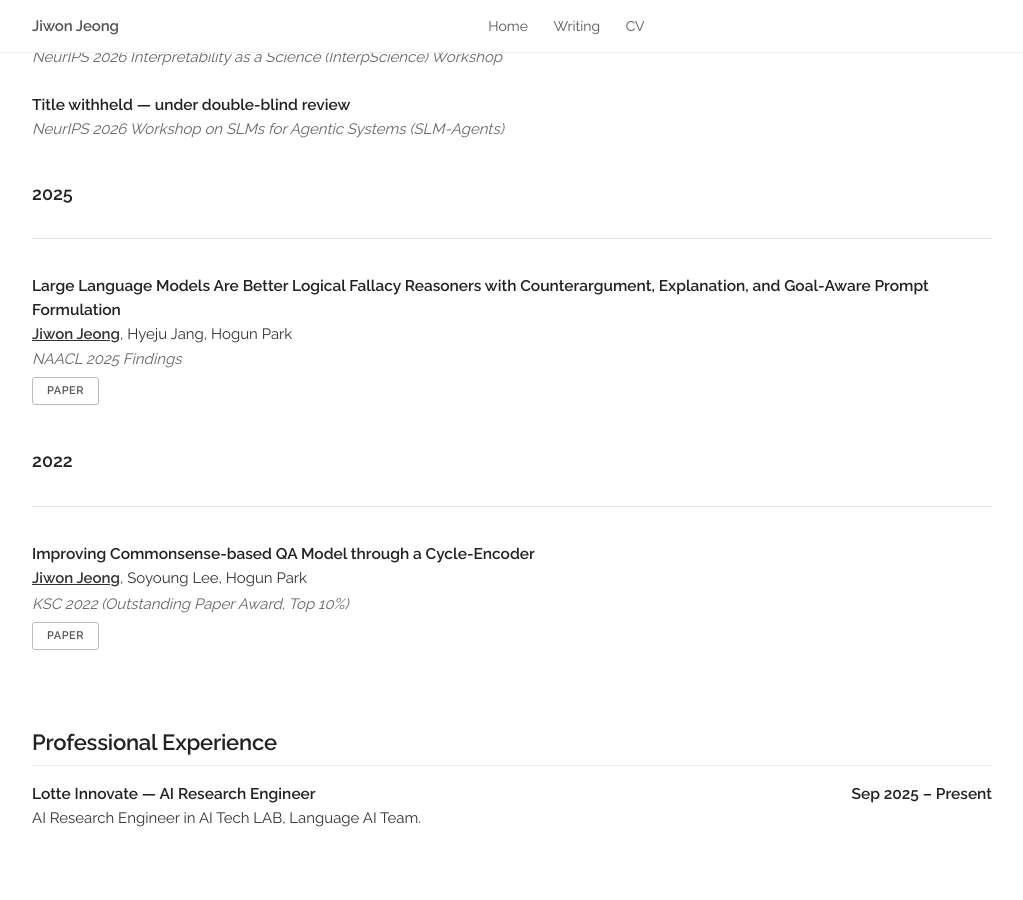
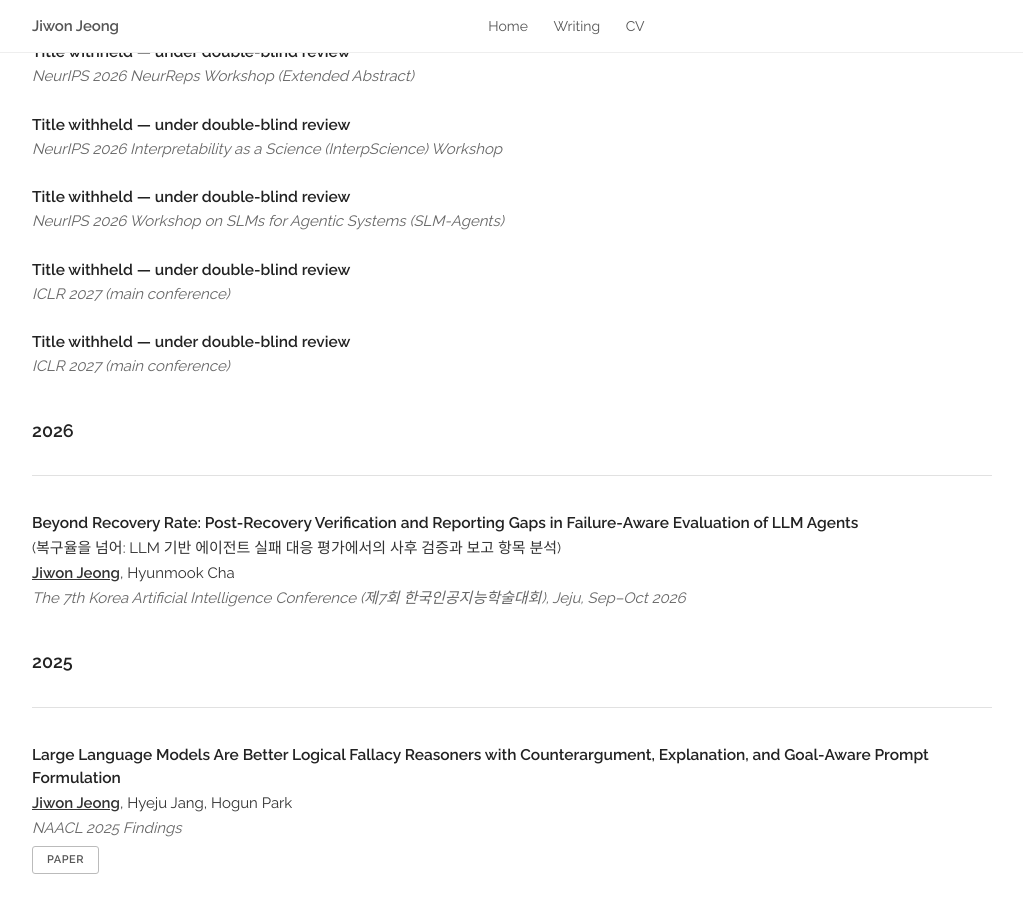
Before and after one commit to jw9603/jw9603.github.io, a Jekyll site: the page built from index.html, in a window 1280 px wide and 900 px high, scrolled down 1670 px. Shown: the whole window, without its empty margins (128-1151 px from the left). Built offline with Jekyll 4.4.1, drawn with Linux system fonts in a browser that asks for light colours; a style sheet for code colours, icons or effects is not loaded; some of the changed text lies outside the part shown.

Commit message:
Add ICLR 2027 submissions and 7th Korea AI Conference accepted paper

```diff
--- a/index.html
+++ b/index.html
@@ -66,6 +66,16 @@ description: AI Research Engineer — NLP, LLM Reasoning
   <!-- ========== News ========== -->
   <div class="docs-section" id="news">
     <h5>News</h5>
+
+    <div class="news-item">
+      <b class="news-date">Sep 2026</b>
+      Our paper <i>"Beyond Recovery Rate: Post-Recovery Verification and Reporting Gaps in Failure-Aware Evaluation of LLM Agents"</i> was accepted to the <b>7th Korea Artificial Intelligence Conference</b> (제7회 한국인공지능학술대회). To be presented in Jeju, Sep 29 – Oct 1, 2026.
+    </div>
+
+    <div class="news-item">
+      <b class="news-date">Sep 2026</b>
+      Submitted two papers to <b>ICLR 2027</b> (under review).
+    </div>
 
     <div class="news-item">
       <b class="news-date">Aug – Sep 2026</b>
@@ -161,6 +171,36 @@ description: AI Research Engineer — NLP, LLM Reasoning
         <div class="twelve columns">
           <p class="title"><b>Title withheld — under double-blind review</b></p>
           <p><i>NeurIPS 2026 Workshop on SLMs for Agentic Systems (SLM-Agents)</i></p>
+        </div>
+      </div>
+    </div>
+
+    <div class="paper">
+      <div class="row">
+        <div class="twelve columns">
+          <p class="title"><b>Title withheld — under double-blind review</b></p>
+          <p><i>ICLR 2027 (main conference)</i></p>
+        </div>
+      </div>
+    </div>
+
+    <div class="paper">
+      <div class="row">
+        <div class="twelve columns">
+          <p class="title"><b>Title withheld — under double-blind review</b></p>
+          <p><i>ICLR 2027 (main conference)</i></p>
+        </div>
+      </div>
+    </div>
+
+    <div class="paper">
+      <div class="row">
+        <div class="twelve columns">
+          <h6 class="year-heading">2026</h6><hr />
+          <p class="title"><b>Beyond Recovery Rate: Post-Recovery Verification and Reporting Gaps in Failure-Aware Evaluation of LLM Agents</b></p>
+          <p>(복구율을 넘어: LLM 기반 에이전트 실패 대응 평가에서의 사후 검증과 보고 항목 분석)</p>
+          <p><b><u>Jiwon Jeong</u></b>, Hyunmook Cha</p>
+          <p><i>The 7th Korea Artificial Intelligence Conference (제7회 한국인공지능학술대회), Jeju, Sep–Oct 2026</i></p>
         </div>
       </div>
     </div>
```
